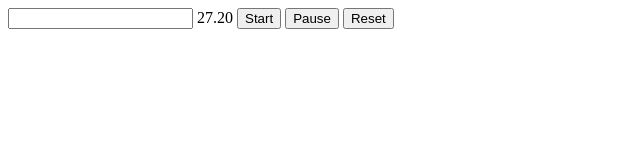
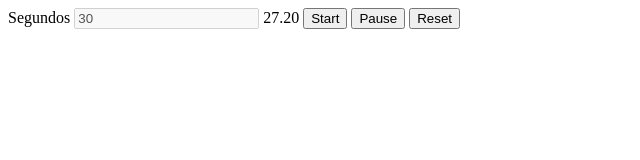
Before and after one commit to joaospj/tabata-timer, a plain HTML site: page index.html in a window 1280 px wide. Both pictures are taken after a click on the button "Start". Shown: the whole page, without its empty margins (0-640 px from the left). Drawn offline with Linux system fonts and the light colour scheme.

Commit message:
Improved timer logic

```diff
--- a/app.js
+++ b/app.js
@@ -6,15 +6,17 @@ class Timer {
     this.reset = reset;
     this.timerInput = timerInput;
 
-    this.duration.value = parseFloat(this.timerInput.value) || 30;
-
     this.start.addEventListener("click", this.startTimer);
     this.pause.addEventListener("click", this.pauseTimer);
     this.reset.addEventListener("click", this.resetTimer);
   }
 
   startTimer = () => {
-    if (!this.interval) {
+    if (!this.interval && parseFloat(this.timerInput.value)) {
+      if (!this.timerInput.disabled) {
+        this.duration.value = parseFloat(this.timerInput.value);
+        this.timerInput.disabled = true;
+      }
       this.interval = setInterval(this.tick, 10);
     }
   };
@@ -24,13 +26,17 @@ class Timer {
     this.interval = undefined;
   };
 
-  resetTimer = () => {
-    this.timeLeft = parseFloat(this.timerInput.value) || 30;
+  resetTimer = (fromTick) => {
+    if (fromTick !== 1) {
+      this.timeLeft = parseFloat(this.timerInput.value) || 30;
+    }
+    this.pauseTimer();
+    this.timerInput.disabled = false;
   };
 
   tick = () => {
     if (this.timeLeft <= 0) {
-      this.pauseTimer;
+      this.resetTimer(1);
     } else {
       this.timeLeft = this.timeLeft - 0.01;
     }
--- a/index.html
+++ b/index.html
@@ -7,7 +7,8 @@
   </head>
   <body>
     <div class="container">
-      <input type="number" id="timerInput" />
+      <label for="timerInput">Segundos</label>
+      <input type="number" min="0" value="30" id="timerInput" />
       <span id="duration"></span>
       <button id="start">Start</button>
       <button id="pause">Pause</button>
```
